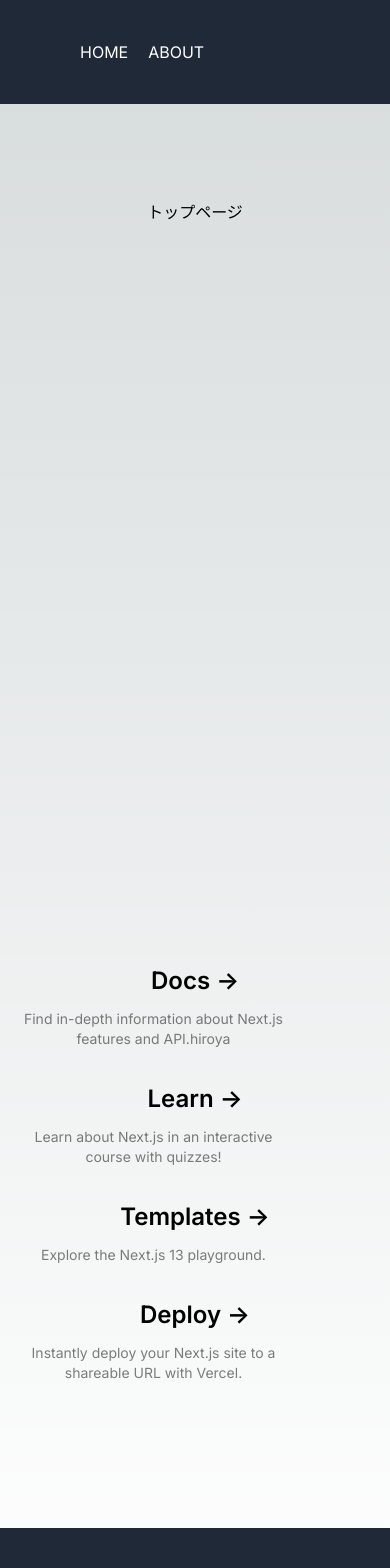
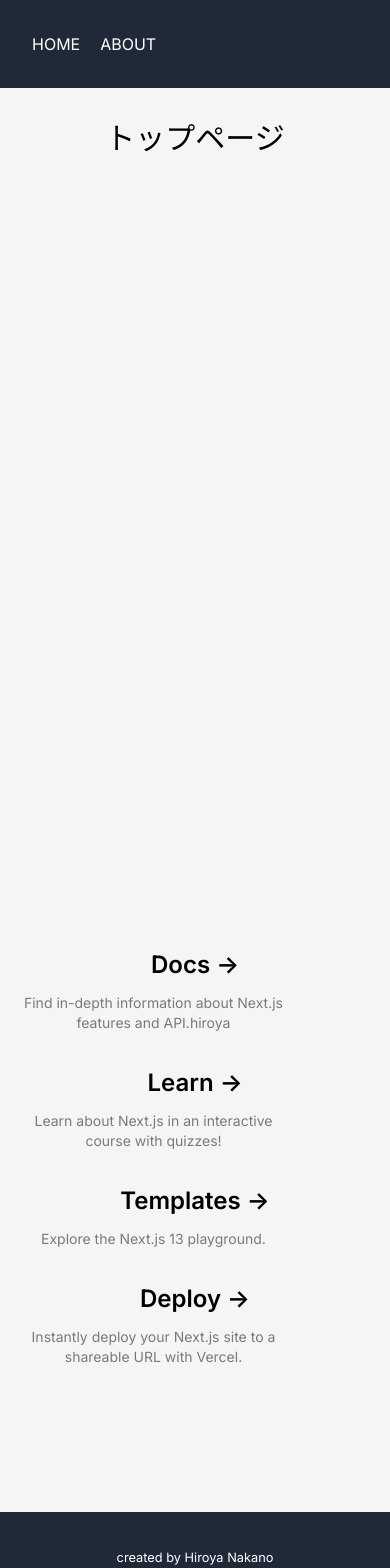
Before and after one commit to hirotiia/my-portfolio, a Next.js app: page / in a window 390 px wide. Shown: the top 1568 px of the page. Built offline with nearby package versions, Linux system fonts and the light colour scheme.

Commit message:
:zap: import文追加

```diff
--- a/src/app/about/page.tsx
+++ b/src/app/about/page.tsx
@@ -1,4 +1,3 @@
-import Image from 'next/image'
 import { Headline } from '../components/common/headline'
 
 export default function Home() {
--- a/src/app/components/common/Headline/index.tsx
+++ b/src/app/components/common/Headline/index.tsx
@@ -1,5 +1,4 @@
 import React from 'react'
-
 interface Props {
   title: string
 }
@@ -7,7 +6,7 @@ interface Props {
 export const Headline = (props:Props) => {
   return (
 
-    <div className={"relative flex place-items-center"}>
+    <div className={`text-3xl md:text-5xl`}>
       <h1>{props.title}ページ</h1>
     </div>
 
--- a/src/app/components/common/footer/index.tsx
+++ b/src/app/components/common/footer/index.tsx
@@ -1,7 +1,7 @@
 
 export function Footer() {
     return (
-        <footer className={`flex py-10 bg-gray-800 text-white items-center justify-center max-w-5xl　mx-auto`}>
+        <footer className={`py-8 flex md:py-10 bg-gray-800 text-white items-center justify-center max-w-5xl　mx-auto`}>
             <p><small>created by Hiroya Nakano</small></p>
         </footer>
     )
--- a/src/app/components/common/header/index.tsx
+++ b/src/app/components/common/header/index.tsx
@@ -1,6 +1,6 @@
 export const Header = () => {
   return (
-    <header className={`py-10 px-20 bg-gray-800 text-white`}>
+    <header className={`py-8 px-8 md:py-10 md:px-20 bg-gray-800 text-white`}>
       <div className={`max-w-5xl mx-auto`}>
         <nav>
             <ul className={`flex gap-5`}>
--- a/src/app/globals.css
+++ b/src/app/globals.css
@@ -18,10 +18,5 @@
 
 body {
   color: rgb(var(--foreground-rgb));
-  background: linear-gradient(
-      to bottom,
-      transparent,
-      rgb(var(--background-end-rgb))
-    )
-    rgb(var(--background-start-rgb));
+  background-color: #f5f5f7;
 }
--- a/src/app/layout.tsx
+++ b/src/app/layout.tsx
@@ -3,6 +3,7 @@ import { Inter } from 'next/font/google'
 import { Header } from './components/common/header'
 import { Footer } from './components/common/footer'
 import { Links } from './components/common/Links'
+import { Headline } from './components/common/headline'
 
 const inter = Inter({ subsets: ['latin'] })
 
@@ -20,7 +21,7 @@ export default function RootLayout({
     <html lang="en">
       <body className={inter.className}>
         <Header />
-        <main className="flex min-h-screen flex-col items-center justify-between p-24 max-w-5xl mx-auto mx-auto">
+        <main className="flex min-h-screen flex-col items-center justify-between p-8 md:p-24 max-w-5xl mx-auto mx-auto">
           {children}
         </main>
         <Links />
```
